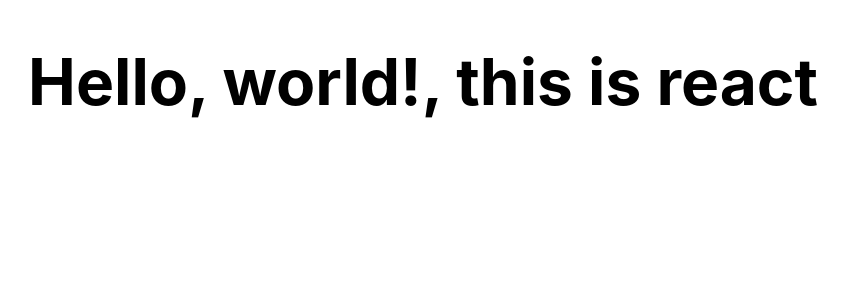
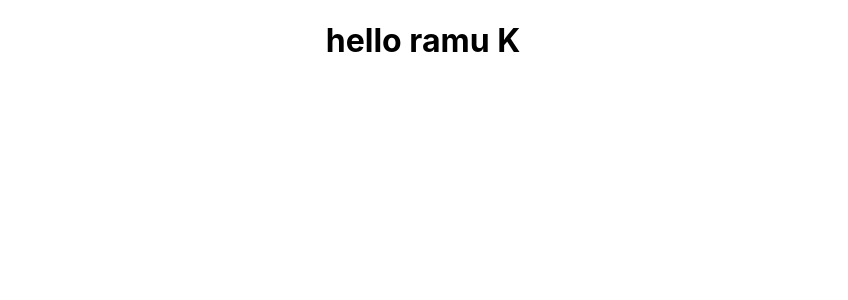
Before and after one commit to muralitharan805/react_warmup, a React (Create React App) app: page / in a window 1280 px wide. Shown: the top 300 px of the page, without its empty margins (217-1065 px from the left). Built offline with nearby package versions, Linux system fonts and the light colour scheme.

Commit message:
You can put any valid JavaScript expression inside the curly braces in JSX. For example, 2 + 2, user.firstName, or formatName(user) are all valid JavaScript expressions.
In the example, embed the result of calling a JavaScript function, formatName(user), into an <h1> element

```diff
--- a/src/App.js
+++ b/src/App.js
@@ -1,12 +1,19 @@
 import './App.css';
 
 
-const name = "react"
-const element = <h1>Hello, world!, this is {name}</h1>;
+
+function Name(user){
+  return user.firstname+' '+user.lastname
+}
+
+const user = {
+  firstname:"ramu",
+  lastname:'K'
+}
 function App() {
   return (
     <div className="App">
-      <h1>{element}</h1>
+      <h1>hello {Name(user)}</h1>
     </div>
   );
 }
```
